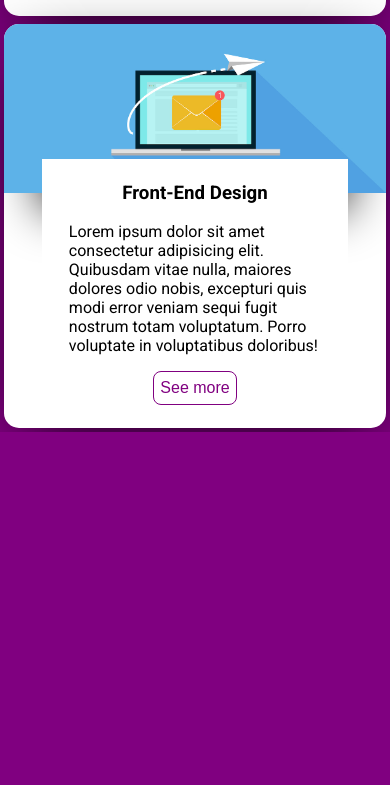
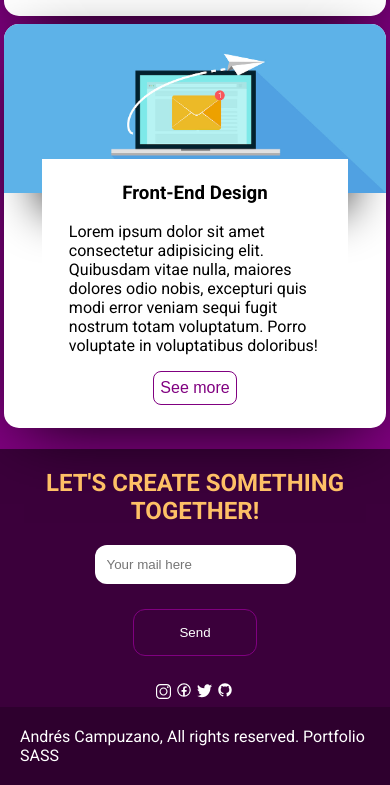
Before and after one commit to AndresCampuzano/practica-portfolio-using-sasss, a plain HTML site: page index.html in a window 390 px wide. Shown: the part 1725-2510 px from the top of the page. Before the commit the page ends 2157 px from the top, so only its background shows below. Drawn offline with Linux system fonts and the light colour scheme.

Commit message:
Webpage done, responsive design needs to be added.

```diff
--- a/index.html
+++ b/index.html
@@ -76,14 +76,21 @@
     </section>
 
     <section class="contact">
-      <div class="contact--title"></div>
-      <div class="contact--input"></div>
-      <div class="contact--button"></div>
-      <div class="contact--social"></div>
+      <div class="contact--title"><h2>Let's create something together!</h2></div>
+      <div class="contact--input"><input type="text" placeholder="Your mail here" name="" id=""></div>
+      <div class="contact--button"><input type="button" value="Send"></div>
+      <div class="contact--social">
+        <img src="icons/icons8-instagram.svg" alt="" width="3.8%"/>
+        <img src="icons/icons8-facebook.svg" alt="" width="4.5%"/>
+        <img src="icons/icons8-twitter.svg" alt="" width="4%"/>
+        <img src="icons/icons8-github.svg" alt="" width="4.5%"/>
+      </div>
     </section>
 
     <footer>
-      <div class="footer--legal"></div>
+      <div class="footer--legal">
+        <p>Andrés Campuzano, All rights reserved. Portfolio SASS</p>
+      </div>
     </footer>
   </body>
 </html>
--- a/style.scss
+++ b/style.scss
@@ -2,6 +2,7 @@
 $color-purple: #800080;
 $color-lightpurple: #80008033;
 $color-darkpurple: #3b003b;
+$color-moredarkpurple: #2e002e;
 $color-h2: #fec066;
 $color-white: #ffffff;
 $color-textshadow: #240842;
@@ -124,4 +125,56 @@ nav {
     }
 }
 
-// here
+.contact {
+    width: 100%;
+    // height: 120px;
+    margin-top: 4.5%;
+    background-color: $color-darkpurple;
+    text-align: center;
+    display: flex;
+    flex-direction: column;
+    align-items: center;
+    &--title {
+        width: 100%;
+        & h2 {
+            color: $color-h2;
+            text-transform: uppercase;
+        }
+    }
+    &--input input {
+            border-radius: 12px;
+            padding: 12px;
+            border: none;
+        }
+    &--button input {
+        margin: 10px;
+        border: 1px solid $color-purple;
+        padding: 15px 45px;
+        border-radius: 12px;
+        margin: 25px;
+        background: none;
+        color: $color-white;
+        cursor: pointer;
+        &:hover {
+            background-color: $color-moredarkpurple;
+        }
+    }
+
+    &--social {
+        width: 100%;
+        margin-bottom: 1%;
+        & img {
+            cursor: pointer;
+        }
+    }
+}
+
+.footer--legal {
+    width: 100%;
+    color: $color-white;
+    background-color: $color-moredarkpurple;
+    & p {
+        padding: 20px;
+        margin: 0;
+    }
+}
```
Also changed, not shown: icons/icons8-facebook.svg (added), icons/icons8-github.svg (added), icons/icons8-instagram.svg (added), icons/icons8-menu.svg (added), icons/icons8-twitter.svg (added), style.css.
